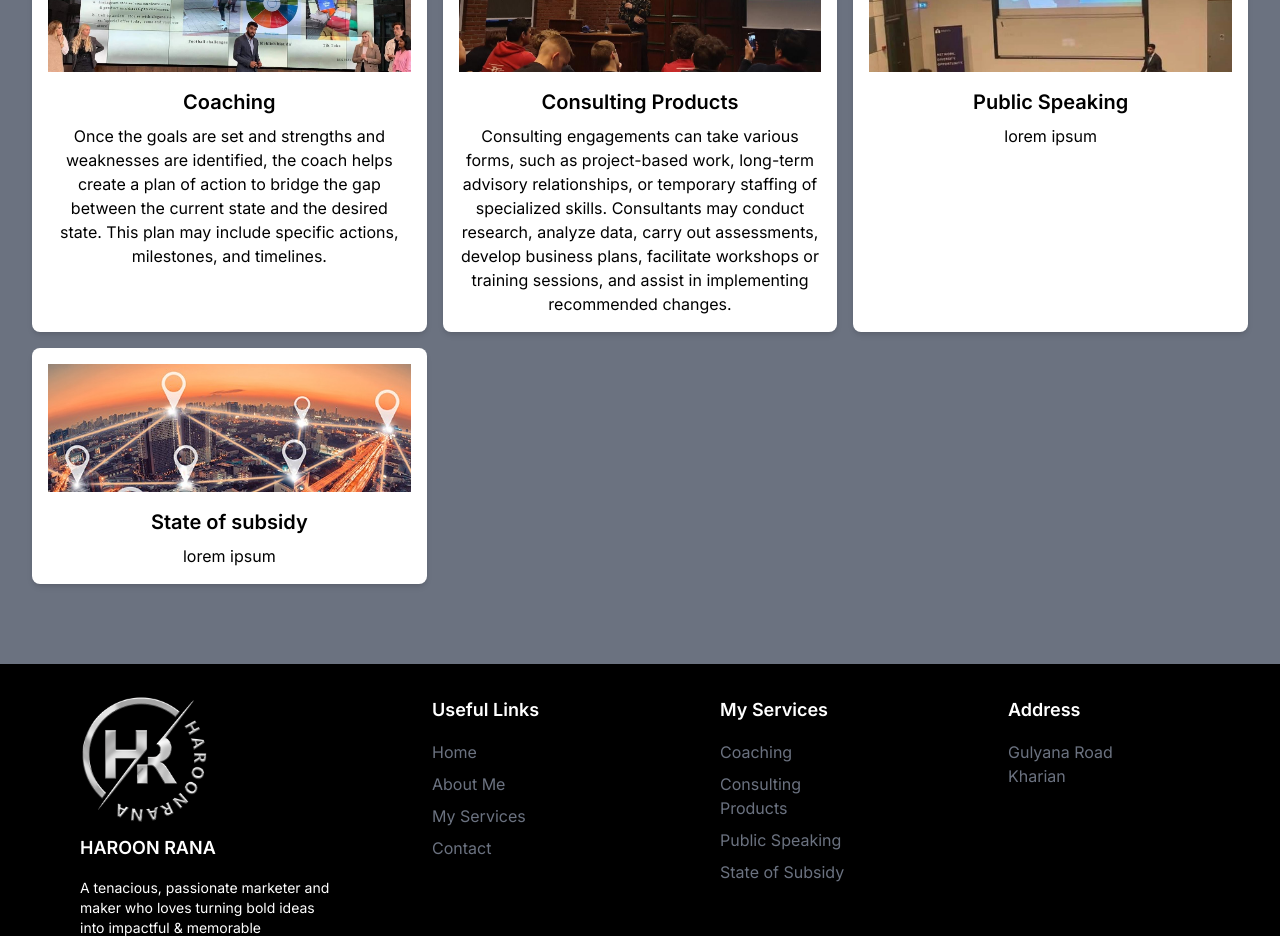
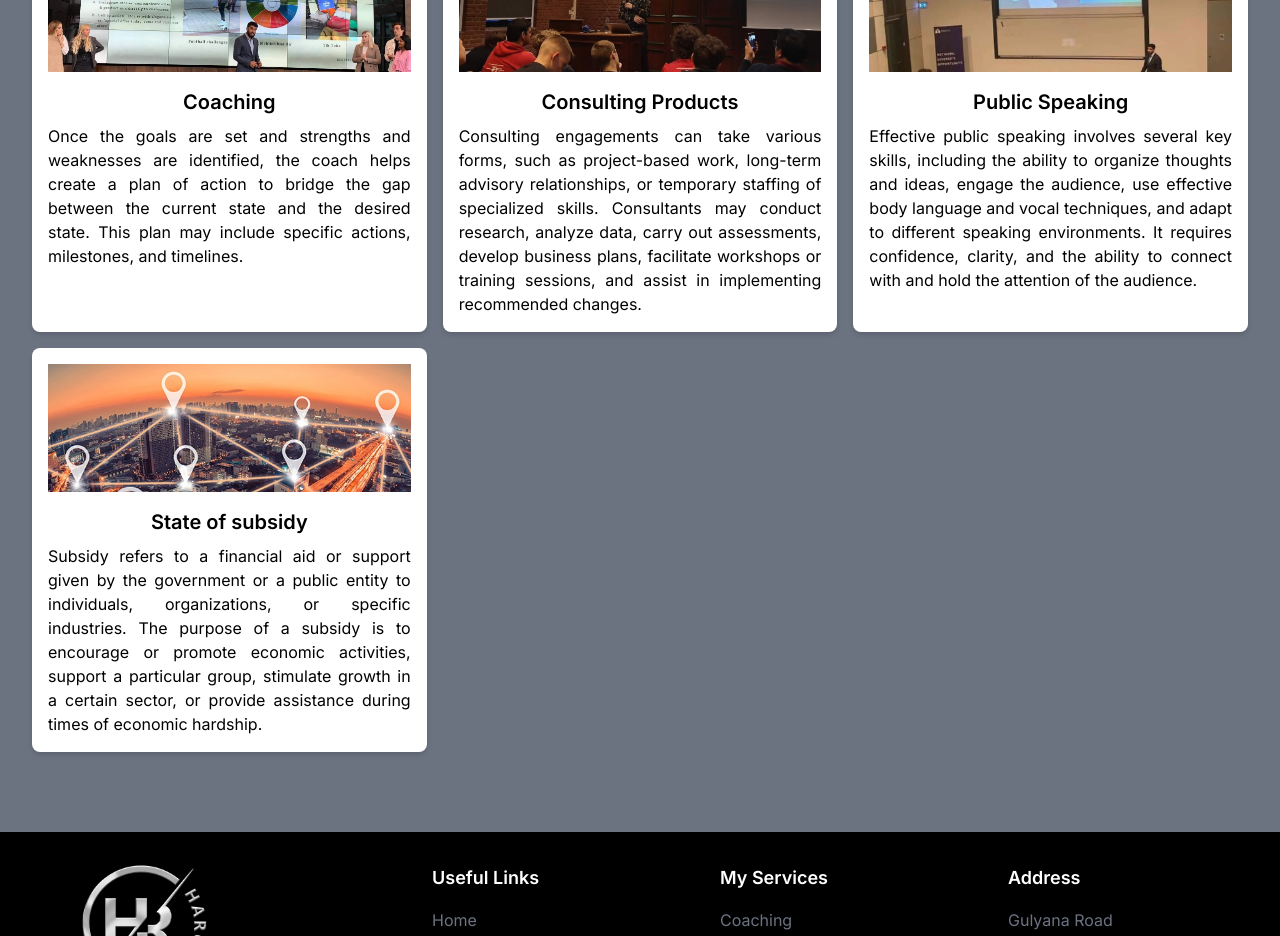
Before and after one commit to GhufranHasan/couchingandconsulting, a Next.js app: page / in a window 1280 px wide. Shown: the part 1300-2236 px from the top of the page. Built offline with nearby package versions, Linux system fonts and the light colour scheme.

Commit message:
Modification completdd

```diff
--- a/src/app/components/projects/index.tsx
+++ b/src/app/components/projects/index.tsx
@@ -30,14 +30,14 @@ const projectsData: ProjectData[] = [
     title: 'Public Speaking',
     image: '/images/card6.jpg',
     link: '/public-speaking',
-    description: 'lorem ipsum'
+    description: 'Effective public speaking involves several key skills, including the ability to organize thoughts and ideas, engage the audience, use effective body language and vocal techniques, and adapt to different speaking environments. It requires confidence, clarity, and the ability to connect with and hold the attention of the audience.'
   },
   {
     id: 4,
     title: 'State of subsidy',
     image: '/images/card11.jpg',
     link: '/stae-of-subsidy',
-    description: 'lorem ipsum'
+    description: 'Subsidy refers to a financial aid or support given by the government or a public entity to individuals, organizations, or specific industries. The purpose of a subsidy is to encourage or promote economic activities, support a particular group, stimulate growth in a certain sector, or provide assistance during times of economic hardship.'
   },
   // Add more project data as needed
 ];
--- a/src/app/components/projects/project-card/index.tsx
+++ b/src/app/components/projects/project-card/index.tsx
@@ -12,7 +12,7 @@ const ProjectCard: React.FC<ProjectCardProps> = ({ image, title, link, descripti
     <a href={link} className="block bg-white text-black text-center rounded-lg p-4 shadow-md">
       <img src={image} alt={title} className="w-full h-32 object-cover mb-4" />
       <h3 className="text-xl font-semibold mb-2">{title}</h3>
-      <p>{description}</p> {/* Display the short description */}
+      <p className="text-justify">{description}</p> {/* Display the short description */}
     </a>
   );
 };
```
